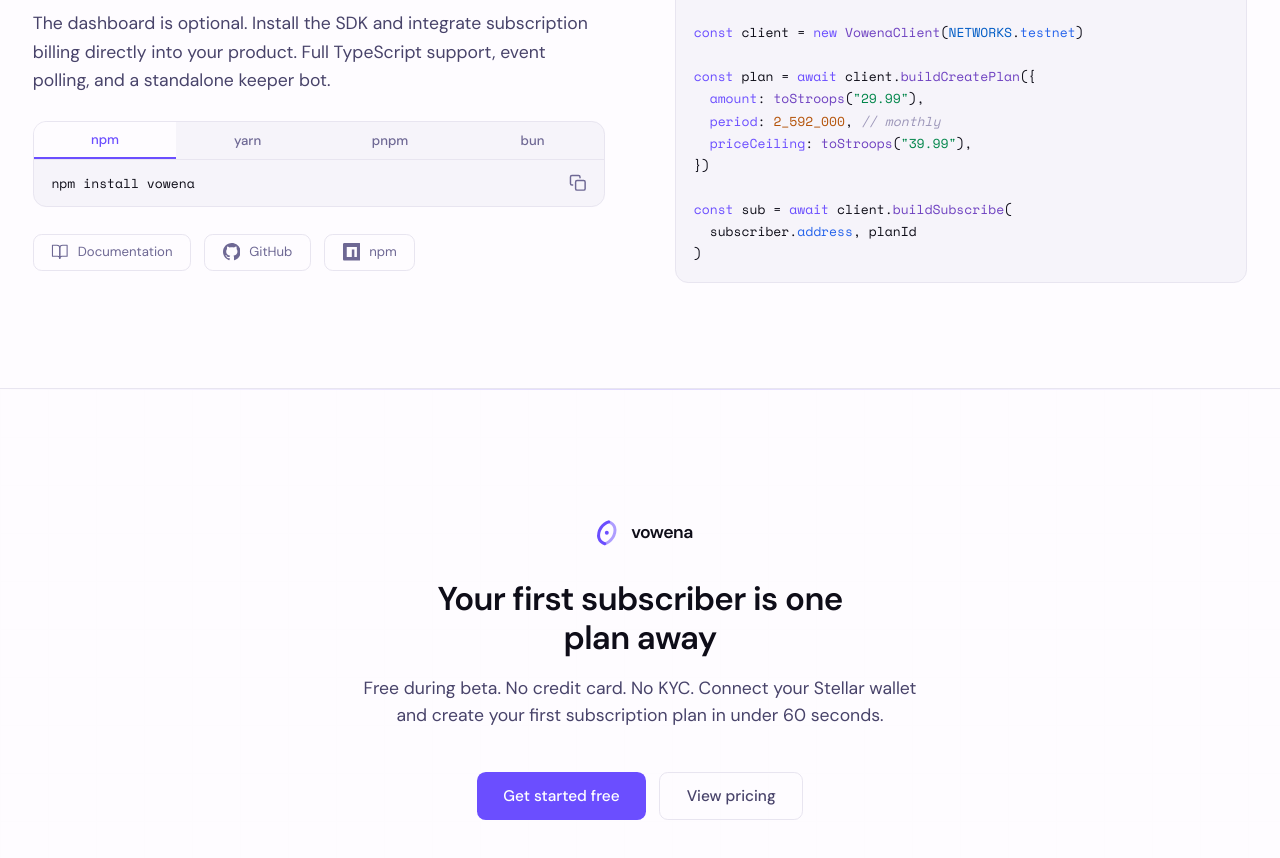
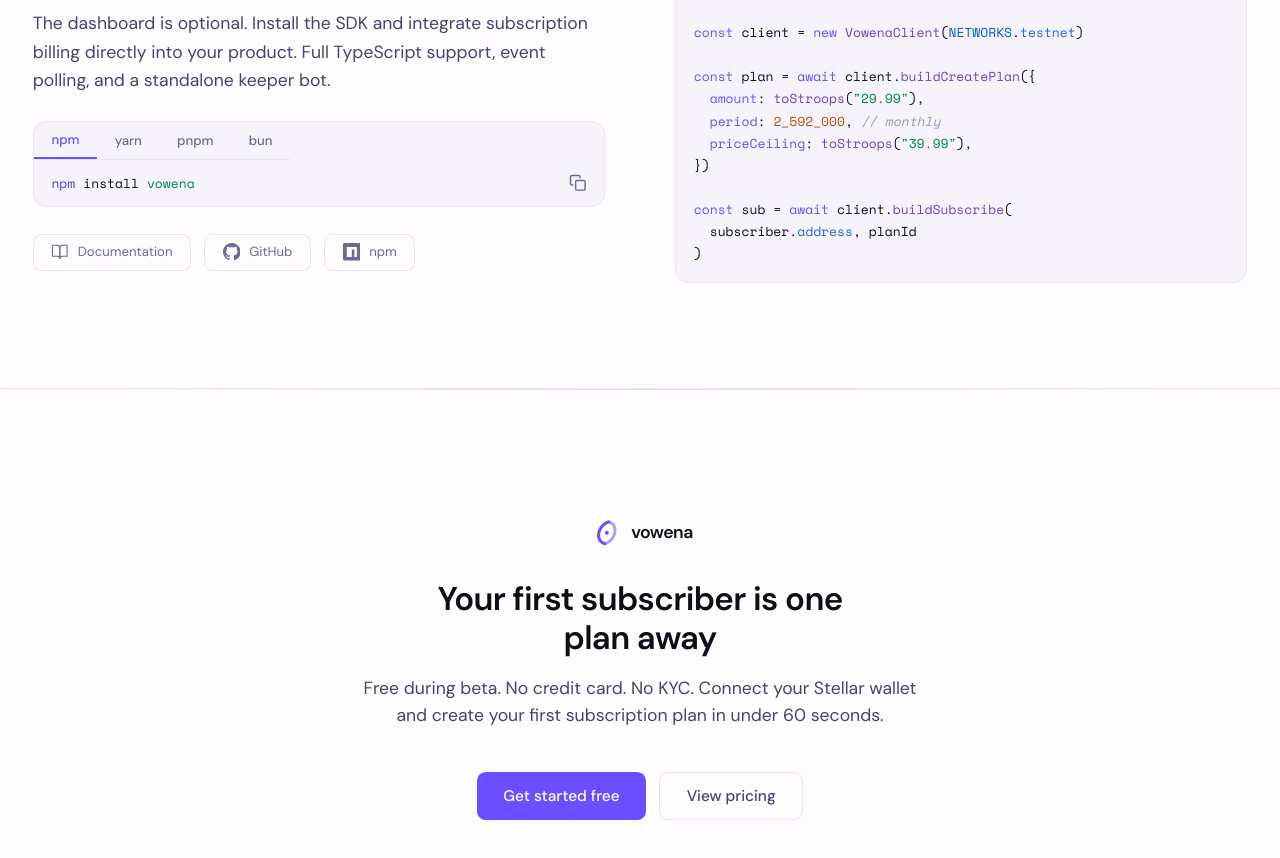
Before and after one commit to vowena/site, a Next.js app: page / in a window 1280 px wide. Shown: the part 3260-4118 px from the top of the page. Built offline with nearby package versions, Linux system fonts and the light colour scheme.

Commit message:
fix: install tabs squashed to left, syntax highlighted command
Tabs use w-fit so they hug the left side instead of stretching
full width. Command has syntax highlighting using hljs classes:
binary in built_in color, subcommand in foreground, package
name in string color.

```diff
--- a/src/components/install-tabs.tsx
+++ b/src/components/install-tabs.tsx
@@ -3,10 +3,10 @@
 import { useState } from "react";
 
 const managers = [
-  { name: "npm", command: "npm install vowena" },
-  { name: "yarn", command: "yarn add vowena" },
-  { name: "pnpm", command: "pnpm add vowena" },
-  { name: "bun", command: "bun add vowena" },
+  { name: "npm", command: "npm install vowena", bin: "npm", args: "install vowena" },
+  { name: "yarn", command: "yarn add vowena", bin: "yarn", args: "add vowena" },
+  { name: "pnpm", command: "pnpm add vowena", bin: "pnpm", args: "add vowena" },
+  { name: "bun", command: "bun add vowena", bin: "bun", args: "add vowena" },
 ];
 
 export function InstallTabs() {
@@ -22,14 +22,14 @@
   return (
     <div className="rounded-xl border border-border bg-surface overflow-hidden">
       {/* Tabs */}
-      <div className="flex border-b border-border">
+      <div className="flex items-center gap-0 border-b border-border w-fit">
         {managers.map((m, i) => (
           <button
             key={m.name}
             onClick={() => setActive(i)}
-            className={`flex-1 py-2 text-xs font-medium transition-colors ${
+            className={`px-4 py-2 text-xs font-medium transition-colors ${
               active === i
-                ? "text-accent border-b-2 border-accent bg-background"
+                ? "text-accent border-b-2 border-accent"
                 : "text-muted hover:text-secondary"
             }`}
           >
@@ -38,9 +38,13 @@
         ))}
       </div>
 
-      {/* Command */}
+      {/* Command with syntax highlighting */}
       <div className="flex items-center justify-between px-4 py-3">
-        <code className="text-[13px] font-mono text-foreground">{managers[active].command}</code>
+        <code className="text-[13px] font-mono">
+          <span className="hljs-built_in">{managers[active].bin}</span>
+          <span className="text-foreground"> {managers[active].args.split(" ")[0]} </span>
+          <span className="hljs-string">{managers[active].args.split(" ")[1]}</span>
+        </code>
         <button
           onClick={handleCopy}
           className="text-muted hover:text-foreground transition-colors ml-3 shrink-0"
```
